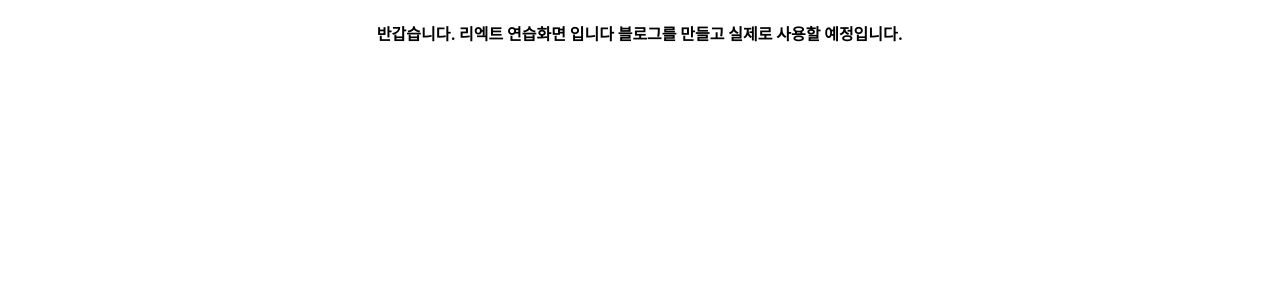
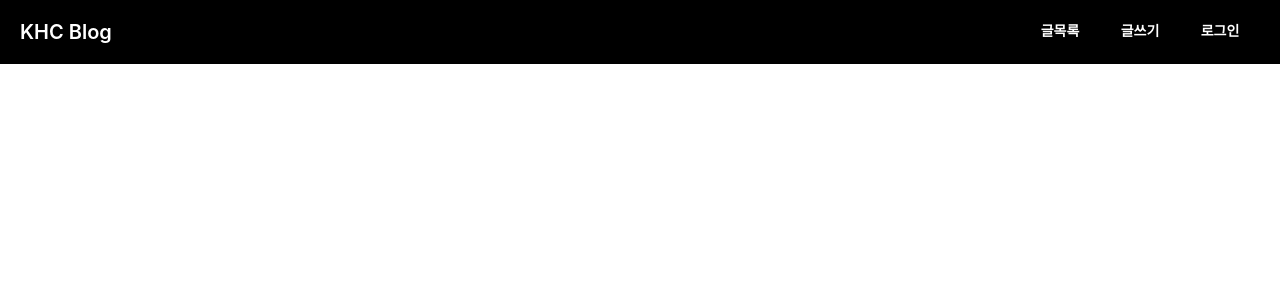
Before and after one commit to kimhyengchang/KhcMyBlog, a React (Create React App) app: page / in a window 1280 px wide. Shown: the top 300 px of the page. Built offline with nearby package versions, Linux system fonts and the light colour scheme.

Commit message:
2023-01-23 폴더 구조 생성

```diff
--- a/src/App.css
+++ b/src/App.css
@@ -36,3 +36,38 @@
     transform: rotate(360deg);
   }
 }
+
+
+.black-nav{
+  justify-content: space-between;
+  background: black;
+  color: white;
+  display: flex;
+  width: 100%;
+  font-size: 20px;
+  font-weight: 600;
+}
+
+.top-nav{
+  display: inline-block;
+  vertical-align: middle;
+  width: 25%;
+  padding: 20px;
+}
+
+ul {
+  list-style: none;
+  margin: 0;
+  padding: 0;
+  display: flex;
+  justify-content: flex-end;
+}
+
+li {
+  flex-basis: 25%;
+  font-size: 14px;
+}
+
+.header-logo{
+  padding:20px
+}
--- a/src/App.js
+++ b/src/App.js
@@ -1,10 +1,20 @@
 import logo from './logo.svg';
 import './App.css';
+import React, { useState } from "react";
 
 function App() {
   return (
     <div className="App">
-      <h4>반갑습니다. 리엑트 연습화면 입니다 블로그를 만들고 실제로 사용할 예정입니다.</h4>
+      <div className="black-nav">
+        <div className="header-logo">KHC Blog</div>
+        <nav className="top-nav">
+          <ul>
+            <li>글목록</li>
+            <li>글쓰기</li>
+            <li>로그인</li>
+          </ul>
+        </nav>
+      </div>
     </div>
   );
 }
```
Also changed, not shown: src/components/footer.css (added), src/components/header.css (added).
